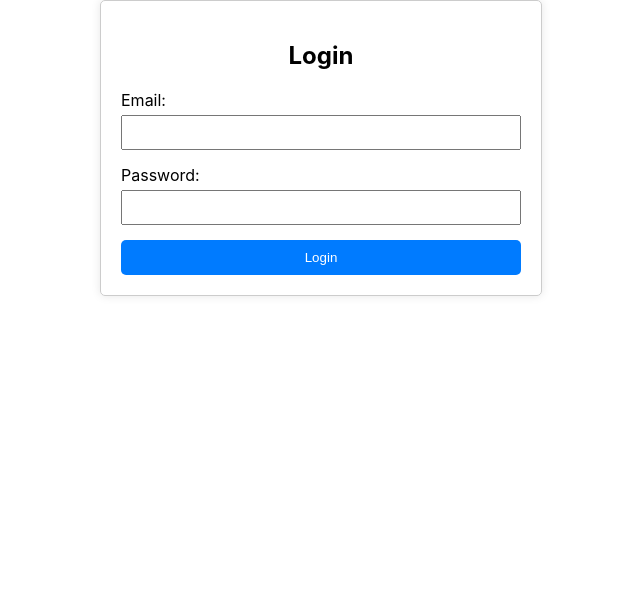
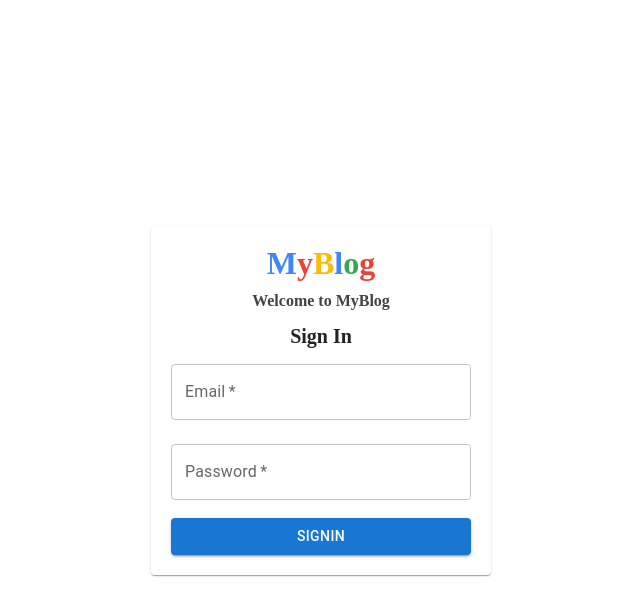
Before and after one commit to IrannaM/my-blog, a React (Create React App) app in the folder client/: page / in a window 1280 px wide. Shown: the top 616 px of the page, without its empty margins (319-959 px from the left). Built offline with nearby package versions, Linux system fonts and the light colour scheme.

Commit message:
login page changes done

```diff
--- a/client/src/App.css
+++ b/client/src/App.css
@@ -38,7 +38,7 @@
 }
 
 .login-container {
-  max-width: 400px;
+  max-width: 375px;
   margin: auto;
   padding: 20px;
   border: 1px solid #ccc;
@@ -83,3 +83,60 @@
 .css-10d30g3-MuiPaper-root-MuiDialog-paper {
   min-width: 500px;
 }
+
+
+/* **********Login Page ***************** */
+
+.login {
+  display: flex;
+  justify-content: center;
+  height: 100vh;
+  width: 100%;
+  align-items: center;
+}
+
+.card {
+  display: flex;
+  flex-direction: column;
+  width: 300px;
+  height: auto;
+  padding: 20px;
+}
+
+@media (max-width : 350px) {
+  .card {
+    display: flex;
+    flex-direction: column;
+    width: 260px;
+    height: auto;
+    padding: 20px;
+  }
+}
+
+.h1 {
+  display: flex;
+  justify-content: center;
+  font-size: 32px;
+  font-family: Times New Roman, Times, serif;
+}
+
+.h2 {
+  display: flex;
+  justify-content: center;
+  padding-top: 15px;
+  font-size: 20px;
+  font-family: Times New Roman, Times, serif;
+}
+
+.signOut {
+  display: flex;
+  padding-top: 10px;
+}
+
+.heading {
+  display: flex;
+  justify-content: center;
+  padding-top: 10px;
+  font-family: Times New Roman, Times, serif;
+  opacity: 0.85;
+}
--- a/client/src/App.js
+++ b/client/src/App.js
@@ -8,13 +8,15 @@ import { Suspense } from 'react'
 import './App.css';
 import Login from './components/login';
 import ViewAllBlog from './components/dashboard/viewAllBlog';
+import DuplicateLogin from './components/duplicateLogin'
 
 function App() {
   return (
     <Suspense fallback={<div>Loading...</div>}>
     <BrowserRouter>
       <Routes>
-          <Route path="/" exact element={<Login />} />
+          {/* <Route path="/" exact element={<Login />} /> */}
+          <Route path="/" exact element={<DuplicateLogin />} />
           <Route path="/view" element={<ViewAllBlog />}></Route>
       </Routes>
     </BrowserRouter>
--- /dev/null
+++ b/client/src/components/duplicateLogin.js
@@ -0,0 +1,134 @@
+import { useState , useCallback ,  useEffect } from 'react';
+import { useDispatch, useSelector } from 'react-redux';
+import {Card , Button , TextField} from '@mui/material';
+import SnackbarDialog from './dashboard/SnackbarDialog.js';
+import { useNavigate } from 'react-router-dom';
+import userLoginDetails from './controller/userdetails.js';
+
+
+const DuplicateLogin =() =>{
+    const [email , setEmail ] = useState('');
+    const [password , setPassword ] = useState('');
+    const [snackBarOpen, setSnackBarOpen] = useState(false);
+    const [snackBarMsg, setSnackBarMsg] = useState('');
+    const navigate =useNavigate();
+    const dispatch = useDispatch();
+    const data = useSelector(state => state.blog);
+
+    useEffect(() => {
+        // console.log("in use Effect data login page==>" , data )
+        setTimeout(() =>{
+            let msg = snackBarMsg || data.error?.data?.Error || 'Something went wrong';
+            setSnackBarMsg(msg);
+        },500)
+      }, [snackBarOpen]);
+
+    const handleChangeEmail = (event) => {
+        setEmail(event.target.value)
+    }
+    const handleChangePassword = (event) => {
+        setPassword(event.target.value)
+    }
+
+    const handleClick = async () => {
+        if (email === "") {
+            setSnackBarOpen(true);
+            setSnackBarMsg('Email cannot be empty');
+        }
+        else if (!/[a-z0-9._%+-]+@[a-z0-9.-]+\.[a-z]{2,3}$/.test(email)) {
+            setSnackBarOpen(true)
+            setSnackBarMsg('Please provide a valid email address')
+        }
+        else if (password.length < 8) {
+            setSnackBarOpen(true)
+            setSnackBarMsg('Password should be min 8')
+        }
+        else {
+            console.log("in login.page");
+            const loginDetails = {
+                email: email,
+                password: password,
+              };
+            //  console.log("in email & password send data to backend :: ", email, password)
+
+            dispatch(userLoginDetails.fetchPosts(loginDetails))
+            if (data.data.Status) {
+                localStorage.setItem('token', data.data.Data.token);
+                localStorage.setItem('userId', data.data.Data._id);
+                localStorage.setItem('firstName', data.data.Data.firstName);
+                localStorage.setItem('lastName', data.data.Data.lastName);
+                navigate('/view');
+            } else {
+                // console.log("in use Effect data login page==>" , data )
+                setTimeout(() => {
+                    setSnackBarOpen(true);
+                }, 500);
+            }
+        }
+    }
+    const handleClose = useCallback(data => {
+        setSnackBarOpen(data);
+        setSnackBarMsg('');
+      });
+    return(
+        <div className="login">
+            {snackBarOpen && <SnackbarDialog open={snackBarOpen} message={snackBarMsg} close={handleClose} />}
+            <Card className="card">
+                <div className="h1">
+                    <strong>
+                        <span style={{ color: "#4285F4" }}>M</span>
+                        <span style={{ color: "#EA4335" }}>y</span>
+                        <span style={{ color: "#FBBC05" }}>B</span>
+                        <span style={{ color: "#4285F4" }}>l</span>
+                        <span style={{ color: "#34A853" }}>o</span>
+                        <span style={{ color: "#EA4335" }}>g</span>
+                    </strong>
+                </div>
+                <div className="heading"><strong>Welcome to MyBlog</strong></div>
+                <div className="h2"><strong><span>Sign In</span></strong></div>
+                <div className="email">
+                        <TextField
+                            id="email"
+                            variant="outlined"
+                            type="email"
+                            label="Email"
+                            placeholder="abc@gmail.com"
+                            margin="normal"
+                            required
+                            fullWidth
+                            value={email}
+                            onChange={handleChangeEmail}
+                        />
+                    </div>
+                    <div className="password">
+                        <TextField
+                            id="password"
+                            variant="outlined"
+                            type="password"
+                            label="Password"
+                            placeholder="********"
+                            margin="normal"
+                            required
+                            fullWidth
+                            value={password}
+                            onChange={handleChangePassword}
+
+                        />
+                    </div>
+                    <div className="signOut">
+                        <Button
+                            type="submit"
+                            fullWidth
+                            variant="contained"
+                            color="primary"
+                            onClick={handleClick}
+                        >
+                            SignIn
+                        </Button>
+                    </div>
+            </Card>
+        </div>
+    )
+}
+
+export default DuplicateLogin;
```
Also changed, not shown: 2 other files (tests, documents, lock files or other folders).
